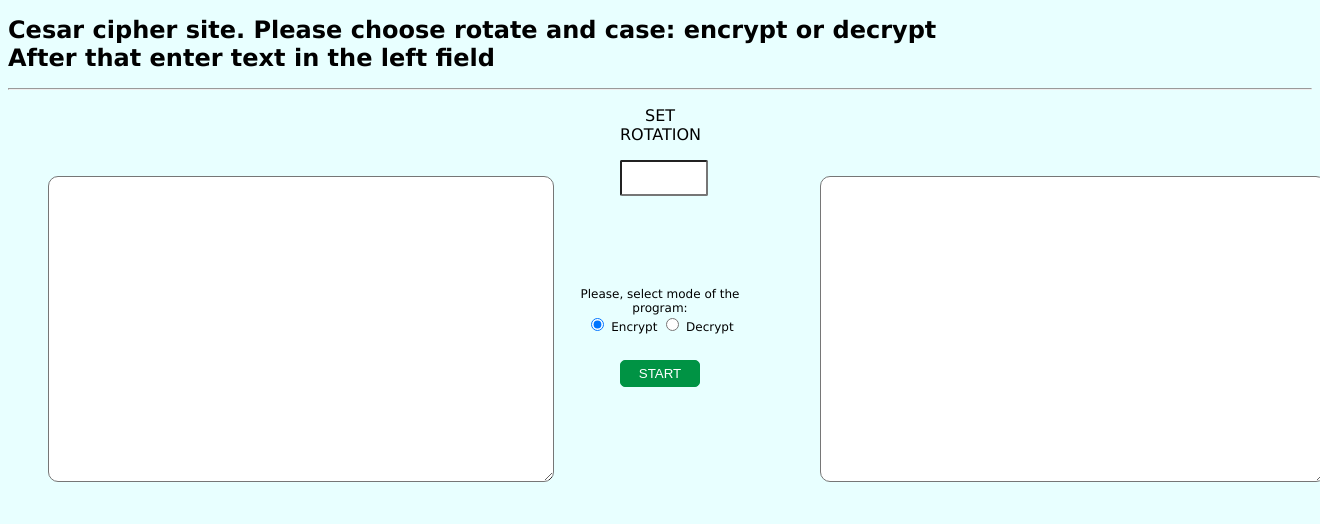
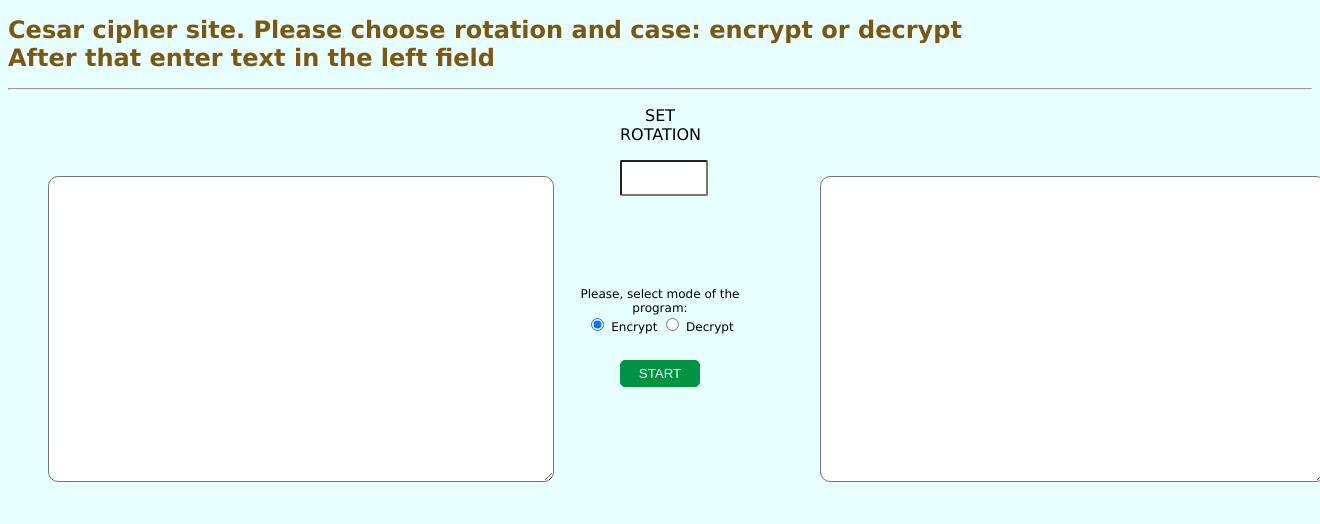
Before and after one commit to mupastir/lightit_test, a Flask app: page / in a window 1320 px wide. Shown: the top 524 px of the page. Run offline with Flask 2, Linux system fonts and the light colour scheme; parts of the project's set-up code (start-up, migrations or seed data) failed here and were passed over; some libraries are stand-ins or nearby versions.

Commit message:
fix imports edited legend

```diff
--- a/core/controllers/cipher.py
+++ b/core/controllers/cipher.py
@@ -1,5 +1,3 @@
-from core.app import app
-
 class Cipher:
 
     def __init__(self, rot_index, mode, rough_text):
--- a/core/routes/cipher.py
+++ b/core/routes/cipher.py
@@ -5,7 +5,7 @@ from core.controllers.cipher import Cipher
 class CipherRoute:
 
     def __init__(self):
-        self.main_page_legend = 'Cesar cipher site. Please choose rotate and case: encrypt or decrypt <br>' \
+        self.main_page_legend = 'Cesar cipher site. Please choose rotation and case: encrypt or decrypt <br>' \
                                 'After that enter text in the left field'
 
     def main_page(self):
--- a/core/static/css/style.css
+++ b/core/static/css/style.css
@@ -6,7 +6,7 @@ body {
 }
 
 h1 {
-    color: #000000;
+    color: #7c5712;
 }
 
 .my-flex-block {
--- a/core/templates/index.html
+++ b/core/templates/index.html
@@ -9,7 +9,7 @@
     <script src="{{ url_for('static', filename='js/Chart.js') }}"></script>
 </head>
 <body>
-    <h1>{{ legend | safe}}</h1>
+    <h1 class="legend">{{ legend | safe}}</h1>
 
     <hr />
     <script src="{{ url_for('static', filename='js/script.js') }}"></script>
```
